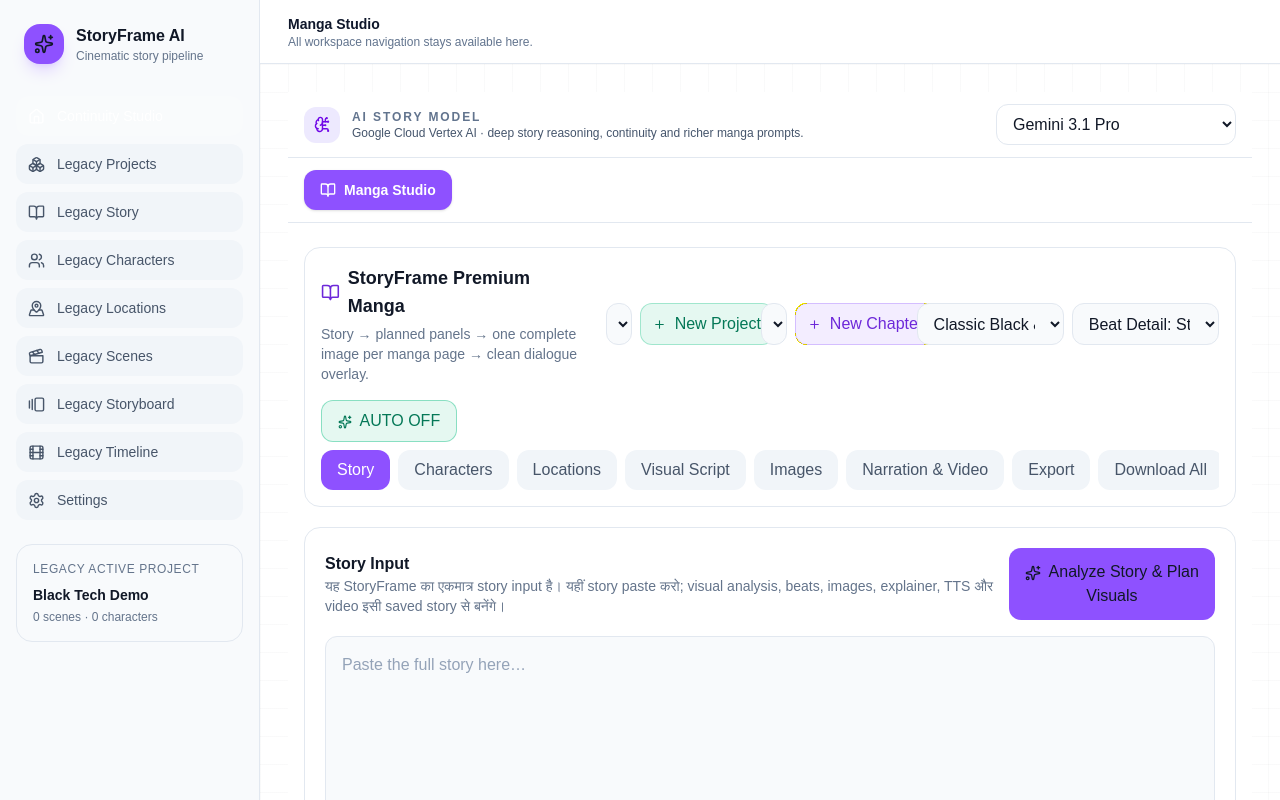
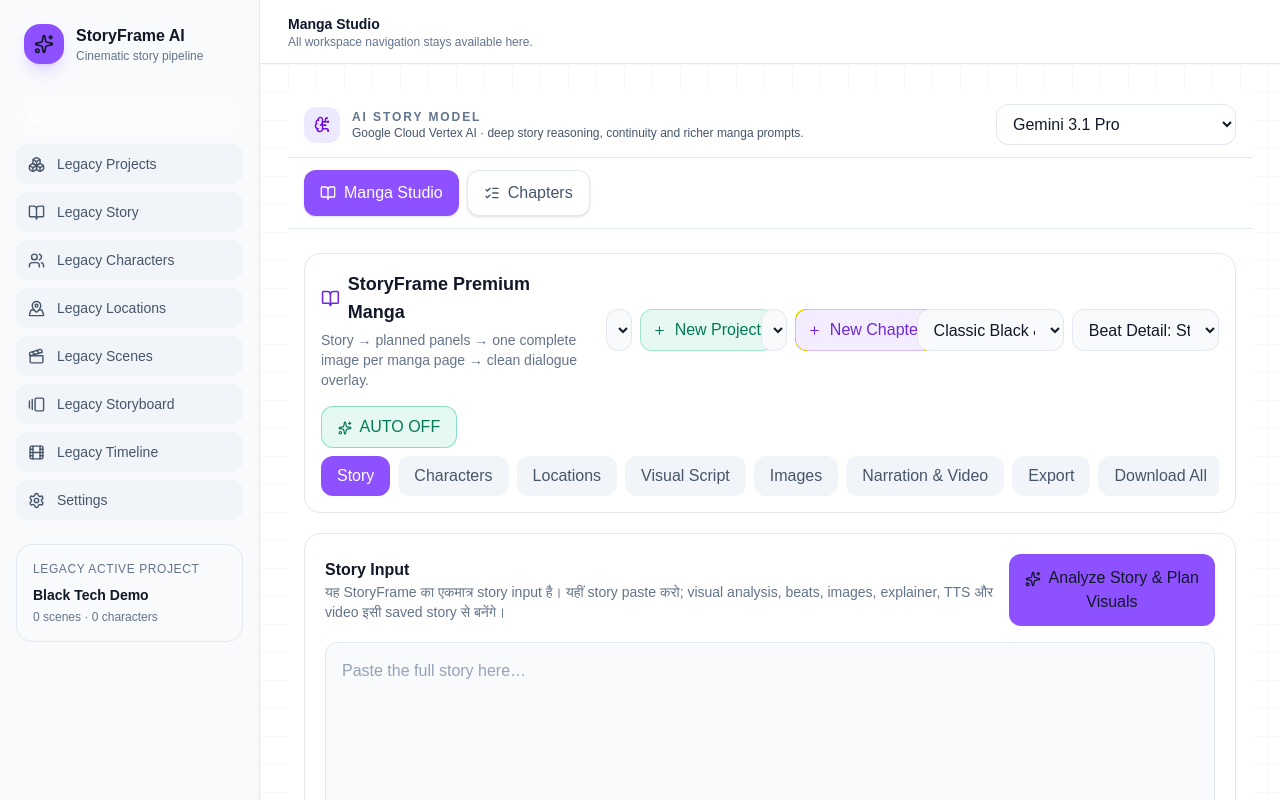
Before and after one commit to shuvinexofficial143-design/storyframe, a Next.js app: page / in a window 1280 px wide. Shown: the top 800 px of the page. Built offline with nearby package versions, Linux system fonts and the light colour scheme.

Commit message:
feat: add dedicated Chapters production section to Manga Studio

```diff
--- a/components/storyframe-workspace.tsx
+++ b/components/storyframe-workspace.tsx
@@ -1,15 +1,22 @@
 "use client";
 
-import {BookOpen} from "lucide-react";
+import {useState} from "react";
+import {BookOpen,ListChecks} from "lucide-react";
 import {MangaPageProductionStudio} from "./manga-page-production-studio";
+import {StoryGeneratorWorkspace} from "./story-generator-workspace";
+
+type WorkspaceSection="studio"|"chapters";
 
 export function StoryFrameWorkspace(){
+  const [section,setSection]=useState<WorkspaceSection>("studio");
   return <>
     <div className="border-b border-slate-200 bg-white px-4 py-3 text-slate-900">
-      <div className="mx-auto flex max-w-7xl">
-        <div className="flex items-center gap-2 rounded-xl bg-violet-500 px-4 py-2.5 text-sm font-semibold text-white shadow-sm"><BookOpen size={16}/> Manga Studio</div>
+      <div className="mx-auto flex max-w-7xl gap-2">
+        <button onClick={()=>setSection("studio")} className={"flex items-center gap-2 rounded-xl px-4 py-2.5 text-sm font-semibold shadow-sm transition "+(section==="studio"?"bg-violet-500 text-white":"border border-slate-200 bg-white text-slate-600")}><BookOpen size={16}/> Manga Studio</button>
+        <button onClick={()=>setSection("chapters")} className={"flex items-center gap-2 rounded-xl px-4 py-2.5 text-sm font-semibold shadow-sm transition "+(section==="chapters"?"bg-violet-500 text-white":"border border-slate-200 bg-white text-slate-600")}><ListChecks size={16}/> Chapters</button>
       </div>
     </div>
-    <MangaPageProductionStudio/>
+    <div className={section==="studio"?"block":"hidden"}><MangaPageProductionStudio/></div>
+    <div className={section==="chapters"?"mx-auto max-w-7xl p-4 md:p-6":"hidden"}><StoryGeneratorWorkspace view="chapters" onOpenMangaStory={()=>setSection("studio")}/></div>
   </>;
 }
```
